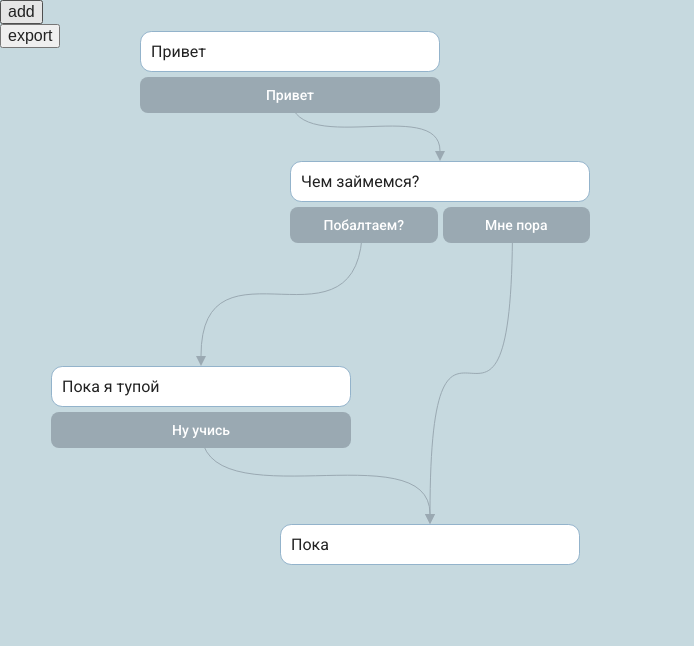
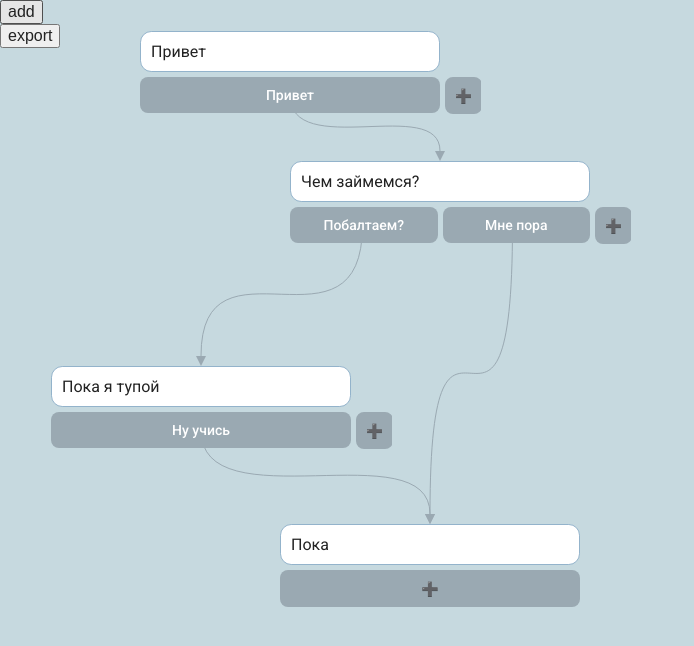
Before and after one commit to v9gel/dialog-front, a Vue app: page / in a window 1280 px wide. Shown: the top 646 px of the page, without its empty margins (0-694 px from the left). Built offline with nearby package versions, Linux system fonts and the light colour scheme.

Commit message:
+ add new button

```diff
--- a/src/components/desk/Card.vue
+++ b/src/components/desk/Card.vue
@@ -5,6 +5,7 @@ import store, { CardData } from "../../store";
 
 import emitter from './eventBus';
 import Button from "./Button.vue";
+import NewButton from "./NewButton.vue";
 emitter.on('clean-select', e => {
     cleanSelect()
 })
@@ -19,11 +20,15 @@ const wrapperHeight = ref(0);
 const cardRef = ref(null);
 const cardHeight = ref(0);
 const textareaRef = ref(null);
+const buttonsRef = ref(null);
+const buttonsHeight = ref(0)
+
 
 onMounted(() => {
     box.value = getCurrentInstance().parent.refs.box
     wrapperHeight.value = wrapperRef.value.offsetHeight;
     cardHeight.value = cardRef.value.offsetHeight;
+    buttonsHeight.value = buttonsRef.value.offsetHeight;
     // textareaRef.value.autoResize();
 
     // может надо
@@ -105,7 +110,12 @@ const setEditable = () => {
 </script>
 
 <template>
-    <foreignObject :x="square.x" :y="square.y" width="300" :height="wrapperHeight">
+    <foreignObject
+        :x="square.x"
+        :y="square.y"
+        :width="300 + buttonsHeight + 5"
+        :height="wrapperHeight"
+    >
         <div xmlns="http://www.w3.org/1999/xhtml">
             <div ref="wrapperRef" class="wrapper">
                 <div class="card" ref="cardRef">
@@ -120,15 +130,15 @@ const setEditable = () => {
                         style="resize: none;"
                     ></textarea>
                 </div>
-                <div class="buttons">
+                <div class="buttons" ref="buttonsRef">
                     <Button
-                        ref="buttonRef"
                         v-for="(button, index) in card.buttons"
                         :key="index"
                         :button="button"
                         :cardHeight="cardHeight"
                         :cardPosition="square"
                     ></Button>
+                    <NewButton :currentButtonsCount="card.buttons.length" :card="card"></NewButton>
                 </div>
             </div>
         </div>
@@ -154,7 +164,7 @@ const setEditable = () => {
 @import url("https://fonts.googleapis.com/css2?family=Roboto:wght@400;500&display=swap");
 
 .wrapper {
-    width: 100%;
+    width: 300px;
 }
 
 .card {
--- /dev/null
+++ b/src/components/desk/NewButton.vue
@@ -0,0 +1,49 @@
+<script setup lang="ts">
+import store, { CardData } from "../../store";
+
+const props = defineProps<{
+    currentButtonsCount: number;
+    card: CardData
+}>()
+
+const addButton = () => {
+    store.commit('addButton', props.card.status);
+}
+</script>
+
+<template>
+    <div
+        :class="`new-button ${currentButtonsCount !== 0 ? ' right-button' : ''}`"
+        @click="addButton"
+    >
+        <div class="text">➕</div>
+    </div>
+</template>
+
+<style scoped>
+.new-button {
+    background: #9aa9b2;
+    border-radius: 0.5em;
+    box-sizing: border-box;
+    width: 300px;
+    height: 37px;
+    display: flex;
+    justify-content: center;
+    align-items: center;
+}
+
+.right-button {
+    margin-left: 5px;
+    position: absolute;
+    left: 300px;
+    width: 37px;
+}
+.text {
+    height: 14px;
+    font-family: Roboto;
+    font-style: regular;
+    font-weight: 500;
+    font-size: 14px;
+    color: white;
+}
+</style>
--- a/src/store.ts
+++ b/src/store.ts
@@ -103,10 +103,6 @@ const store = createStore({
 
             card.position.x = payload.x
             card.position.y = payload.y
-
-
-
-            // console.log(state.lines)
         },
         lineCalc(state) {
             state.lines.splice(0, state.lines.length);
@@ -122,7 +118,7 @@ const store = createStore({
                         state.lines.push(
                             {
                                 start: {
-                                    x: c1.position.x + (buttonWidth/2) + ((buttonWidth + 5) * (index)),
+                                    x: c1.position.x + (buttonWidth / 2) + ((buttonWidth + 5) * (index)),
                                     y: c1.position.y + 64
                                 },
                                 end: {
@@ -134,37 +130,19 @@ const store = createStore({
                     }
                 })
             })
+        },
+        addButton(state, payload) {
+            const card = state.cards.find(e => e.status === payload)
+            card.buttons.push({
+                id: nanoid(),
+                "text": "Кнопка",
+                "to": null,
+                position: {
 
-            // state.lines = lines;
-            // state.lines.reverse()
+                }
+            })
         }
     },
-    // getters: {
-    //     lines1: (state) => {
-    //         const lines = [];
-    //         state.cards.map(c1 => {
-    //             c1.buttons.map(b => {
-    //                 const end = state.cards.find(c2 => c2.status === b.to);
-    //                 if (end) {
-    //                     lines.push(
-    //                         {
-    //                             start: b.position,
-    //                             end: {
-    //                                 x: end.position.x + 150,
-    //                                 y: end.position.y
-    //                             }
-    //                         }
-    //                     )
-    //                 }
-    //             })
-    //         })
-    //         console.log(lines)
-    //         return lines;
-    //     },
-    //     line2: (state) => {
-    //         lineCalc(state)
-    //     }
-    // }
 })
 
 store.commit('lineCalc')
```
